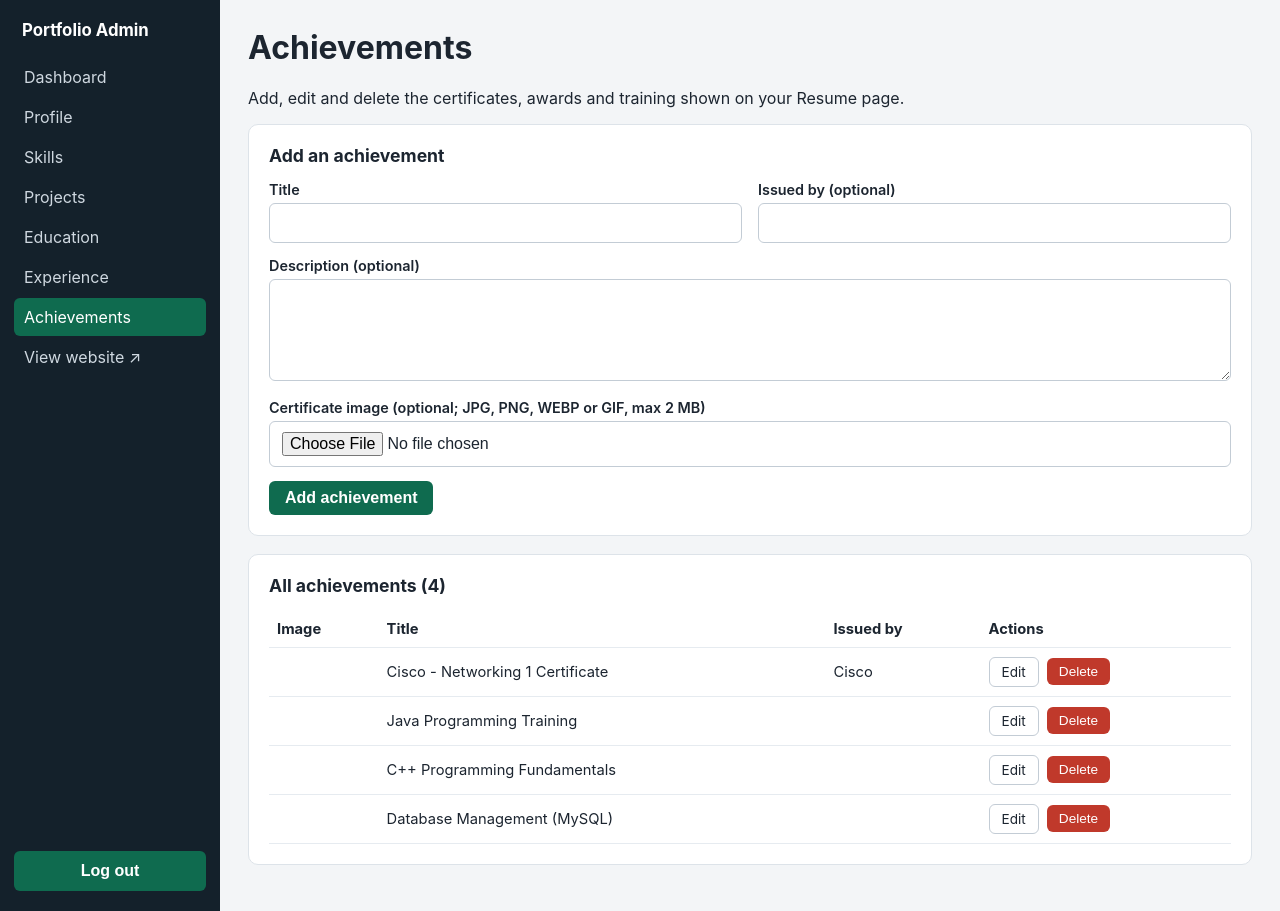
After one commit to iCantSeeColor/Jezriel-D.-Alabastro, a PHP site: page /admin/achievements.php in a window 1280 px wide. The commit adds this page. Run offline with PHP 8.4, Linux system fonts and the light colour scheme; the visitor is signed in with stand-in values (Sample User, id 1); data comes from the database, SQL or seed files in the repository.

Commit message:
Add achievements CRUD with certificate image upload

```diff
--- /dev/null
+++ b/admin/achievements.php
@@ -0,0 +1,245 @@
+<?php
+require __DIR__ . '/../includes/db.php';
+require_once __DIR__ . '/../includes/auth.php';
+require_once __DIR__ . '/../includes/upload.php';
+require_admin();
+
+$adminTitle   = 'Achievements';
+$errors       = [];
+$formError    = '';
+$editId       = 0;
+$currentImage = null;
+$data         = ['title' => '', 'issuer' => '', 'description' => ''];
+
+if ($_SERVER['REQUEST_METHOD'] === 'POST') {
+
+    if (!csrf_verify($_POST['csrf_token'] ?? null)) {
+        $formError = 'Your session expired. Please reload the page and try again.';
+    } else {
+        $action = $_POST['action'] ?? '';
+        $id     = (int) ($_POST['id'] ?? 0);
+
+        // ----- DELETE -----
+        if ($action === 'delete' && $id > 0) {
+            $stmt = $pdo->prepare('SELECT image FROM achievements WHERE id = :id');
+            $stmt->execute([':id' => $id]);
+            $row = $stmt->fetch();
+
+            $stmt = $pdo->prepare('DELETE FROM achievements WHERE id = :id');
+            $stmt->execute([':id' => $id]);
+
+            // Remove the uploaded certificate image too (files in images/ are never deleted).
+            if ($row) {
+                delete_uploaded_image($row['image']);
+            }
+            $_SESSION['admin_flash'] = 'Achievement deleted.';
+            header('Location: achievements.php');
+            exit;
+        }
+
+        // ----- CREATE / UPDATE -----
+        if ($action === 'save') {
+            foreach (array_keys($data) as $f) {
+                $data[$f] = trim((string) ($_POST[$f] ?? ''));
+            }
+
+            // Server-side validation
+            if (mb_strlen($data['title']) < 2 || mb_strlen($data['title']) > 150) {
+                $errors['title'] = 'Title must be 2 to 150 characters.';
+            }
+            if (mb_strlen($data['issuer']) > 150) {
+                $errors['issuer'] = 'Issuer must be 150 characters or fewer.';
+            }
+            if (mb_strlen($data['description']) > 1000) {
+                $errors['description'] = 'Description must be 1000 characters or fewer.';
+            }
+
+            // Secure image upload (only when the text fields are valid and a file was chosen)
+            $newImage = null;
+            if (!$errors && isset($_FILES['image']) && $_FILES['image']['error'] !== UPLOAD_ERR_NO_FILE) {
+                $result = save_uploaded_image($_FILES['image']);
+                if (isset($result['error'])) {
+                    $errors['image'] = $result['error'];
+                } else {
+                    $newImage = $result['path'];
+                }
+            }
+
+            // Save with prepared statements
+            if (!$errors) {
+                try {
+                    $params = [
+                        ':title'       => $data['title'],
+                        ':issuer'      => $data['issuer'] !== '' ? $data['issuer'] : null,
+                        ':description' => $data['description'] !== '' ? $data['description'] : null,
+                    ];
+
+                    if ($id > 0) {
+                        $stmt = $pdo->prepare('SELECT image FROM achievements WHERE id = :id');
+                        $stmt->execute([':id' => $id]);
+                        $old = $stmt->fetch();
+
+                        if (!$old) {
+                            $formError = 'That achievement no longer exists.';
+                            delete_uploaded_image($newImage);
+                        } else {
+                            $stmt = $pdo->prepare(
+                                'UPDATE achievements SET title = :title, issuer = :issuer,
+                                    description = :description, image = :image
+                                 WHERE id = :id'
+                            );
+                            $stmt->execute($params + [':image' => $newImage ?? $old['image'], ':id' => $id]);
+                            if ($newImage !== null) {
+                                delete_uploaded_image($old['image']);
+                            }
+                            $_SESSION['admin_flash'] = 'Achievement updated.';
+                            header('Location: achievements.php');
+                            exit;
+                        }
+                    } else {
+                        $stmt = $pdo->prepare(
+                            'INSERT INTO achievements (title, issuer, description, image)
+                             VALUES (:title, :issuer, :description, :image)'
+                        );
+                        $stmt->execute($params + [':image' => $newImage]);
+                        $_SESSION['admin_flash'] = 'Achievement added.';
+                        header('Location: achievements.php');
+                        exit;
+                    }
+                } catch (PDOException $ex) {
+                    error_log('Achievement save failed: ' . $ex->getMessage());
+                    delete_uploaded_image($newImage); // do not leave an orphan file behind
+                    $formError = 'The achievement could not be saved. Please try again.';
+                }
+            }
+            $editId = $id; // validation failed: stay in the same mode
+        }
+    }
+
+} elseif (isset($_GET['edit'])) {
+    // Load an existing achievement into the form.
+    $stmt = $pdo->prepare('SELECT * FROM achievements WHERE id = :id');
+    $stmt->execute([':id' => (int) $_GET['edit']]);
+    $row = $stmt->fetch();
+    if ($row) {
+        $editId       = (int) $row['id'];
+        $currentImage = $row['image'];
+        $data = [
+            'title'       => $row['title'],
+            'issuer'      => (string) $row['issuer'],
+            'description' => (string) $row['description'],
+        ];
+    }
+}
+
+// When the form is redisplayed after an error in edit mode, show the stored image.
+if ($editId > 0 && $currentImage === null) {
+    $stmt = $pdo->prepare('SELECT image FROM achievements WHERE id = :id');
+    $stmt->execute([':id' => $editId]);
+    $currentImage = $stmt->fetchColumn() ?: null;
+}
+
+$flash   = $_SESSION['admin_flash'] ?? '';
+unset($_SESSION['admin_flash']);
+
+$records = get_achievements($pdo);
+
+require __DIR__ . '/../includes/admin_header.php';
+?>
+
+    <h1>Achievements</h1>
+    <p>Add, edit and delete the certificates, awards and training shown on your Resume page.</p>
+
+    <?php if ($flash): ?>
+      <div class="alert success" role="status"><?= e($flash) ?></div>
+    <?php endif; ?>
+    <?php if ($formError): ?>
+      <div class="alert" role="alert"><?= e($formError) ?></div>
+    <?php endif; ?>
+
+    <section class="panel">
+      <h2><?= $editId ? 'Edit achievement' : 'Add an achievement' ?></h2>
+
+      <form method="post" action="achievements.php" enctype="multipart/form-data">
+        <?= csrf_field() ?>
+        <input type="hidden" name="action" value="save">
+        <input type="hidden" name="id" value="<?= (int) $editId ?>">
+
+        <div class="form-grid">
+          <div class="field<?= isset($errors['title']) ? ' has-error' : '' ?>">
+            <label for="title">Title</label>
+            <input type="text" id="title" name="title" value="<?= e($data['title']) ?>" required>
+            <?php if (isset($errors['title'])): ?><p class="err"><?= e($errors['title']) ?></p><?php endif; ?>
+          </div>
+
+          <div class="field<?= isset($errors['issuer']) ? ' has-error' : '' ?>">
+            <label for="issuer">Issued by (optional)</label>
+            <input type="text" id="issuer" name="issuer" value="<?= e($data['issuer']) ?>">
+            <?php if (isset($errors['issuer'])): ?><p class="err"><?= e($errors['issuer']) ?></p><?php endif; ?>
+          </div>
+        </div>
+
+        <div class="field<?= isset($errors['description']) ? ' has-error' : '' ?>">
+          <label for="description">Description (optional)</label>
+          <textarea id="description" name="description" rows="4"><?= e($data['description']) ?></textarea>
+          <?php if (isset($errors['description'])): ?><p class="err"><?= e($errors['description']) ?></p><?php endif; ?>
+        </div>
+
+        <div class="field<?= isset($errors['image']) ? ' has-error' : '' ?>">
+          <label for="image">Certificate image (optional; JPG, PNG, WEBP or GIF, max 2 MB)<?= $editId ? ' - leave empty to keep the current one' : '' ?></label>
+          <?php if ($currentImage): ?>
+            <img src="../<?= e($currentImage) ?>" alt="Current certificate image" class="img-preview">
+          <?php endif; ?>
+          <input type="file" id="image" name="image" accept="image/jpeg,image/png,image/webp,image/gif">
+          <?php if (isset($errors['image'])): ?><p class="err"><?= e($errors['image']) ?></p><?php endif; ?>
+        </div>
+
+        <div class="form-actions">
+          <button type="submit" class="btn-admin btn-small"><?= $editId ? 'Update achievement' : 'Add achievement' ?></button>
+          <?php if ($editId): ?>
+            <a href="achievements.php" class="btn-link">Cancel</a>
+          <?php endif; ?>
+        </div>
+      </form>
+    </section>
+
+    <section class="panel">
+      <h2>All achievements (<?= count($records) ?>)</h2>
+      <?php if (!$records): ?>
+        <p>No achievements yet. Add your first one above.</p>
+      <?php else: ?>
+      <div class="table-wrap">
+        <table class="data">
+          <thead>
+            <tr><th>Image</th><th>Title</th><th>Issued by</th><th>Actions</th></tr>
+          </thead>
+          <tbody>
+            <?php foreach ($records as $r): ?>
+            <tr>
+              <td>
+                <?php if (!empty($r['image'])): ?>
+                  <img src="../<?= e($r['image']) ?>" alt="" class="thumb">
+                <?php endif; ?>
+              </td>
+              <td><?= e($r['title']) ?></td>
+              <td><?= e($r['issuer']) ?></td>
+              <td>
+                <div class="row-actions">
+                  <a href="achievements.php?edit=<?= (int) $r['id'] ?>" class="btn-link">Edit</a>
+                  <form method="post" action="achievements.php" onsubmit="return confirm('Delete this achievement?');">
+                    <?= csrf_field() ?>
+                    <input type="hidden" name="action" value="delete">
+                    <input type="hidden" name="id" value="<?= (int) $r['id'] ?>">
+                    <button type="submit" class="btn-danger">Delete</button>
+                  </form>
+                </div>
+              </td>
+            </tr>
+            <?php endforeach; ?>
+          </tbody>
+        </table>
+      </div>
+      <?php endif; ?>
+    </section>
+
+<?php require __DIR__ . '/../includes/admin_footer.php'; ?>
--- a/resume.php
+++ b/resume.php
@@ -86,7 +86,11 @@ $achievements = get_achievements($pdo);
             <?php if (!empty($item['issuer'])): ?>
             <p><strong>Issued by:</strong> <?= e($item['issuer']) ?></p>
             <?php endif; ?>
-            <p><?= e($item['description']) ?></p>
+                        <p><?= e($item['description']) ?></p>
+            <?php if (!empty($item['image'])): ?>
+            <img src="<?= e($item['image']) ?>" alt="Certificate: <?= e($item['title']) ?>" class="cert-img">
+            <?php endif; ?>
+          </div>
           </div>
         </div>
       </div>
```
Also changed, not shown: css/style.css (+8 -0 lines).
